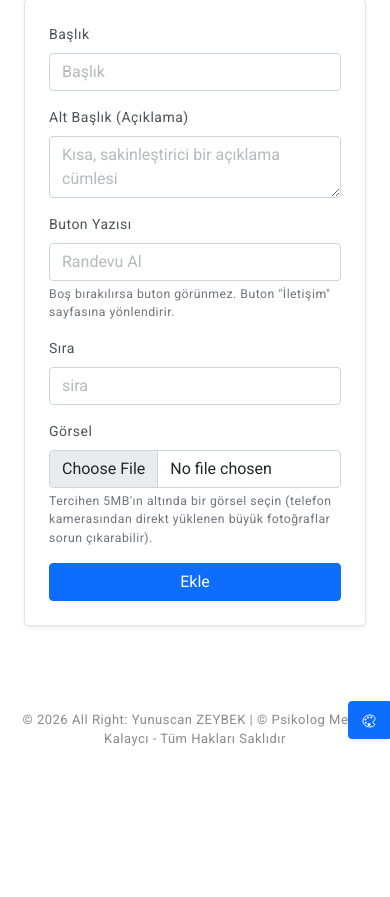
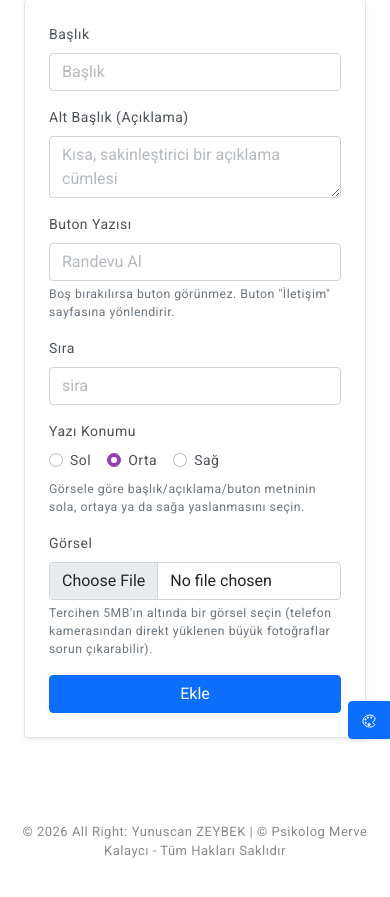
Before and after one commit to Fundatrgn/softwareplas, a Laravel app: page /admin/slider/add in a window 390 px wide. Shown: the part 90-987 px from the top of the page. Run offline with Laravel 10, Linux system fonts and the light colour scheme; a user stored in the database is signed in; data comes from the database, SQL or seed files in the repository; settings files or empty folders that the repository lacks are supplied; some libraries are stand-ins or nearby versions.

Commit message:
Anasayfa slider'ında metin konumu (sol/orta/sağ) seçilebilir yap
- slider tablosuna text_position kolonu eklendi (varsayılan: orta)
- Admin panelinde her slayt için "Yazı Konumu" seçimi (Sol/Orta/Sağ)
- Anasayfadaki başlık/açıklama/buton artık seçilen konuma göre
  hizalanıyor; tam kenara yapışmaması için görsel "nefes payı"
  (gutter) eklendi — soldaki dikey Instagram/Facebook linklerini de
  temizleyecek şekilde ayarlandı
- Dar ekranlarda (mobil) okunabilirlik için sol/sağ hizalama otomatik
  olarak ortalamaya döner

Co-Authored-By: Claude Sonnet 5 <noreply@anthropic.com>
Claude-Session: https://claude.ai/code/session_011FUSRXEhBPJCrDCfSDLBZH

```diff
--- a/app/Http/Controllers/dashboard/SliderController.php
+++ b/app/Http/Controllers/dashboard/SliderController.php
@@ -47,6 +47,9 @@ class SliderController extends Controller
             $item->subtitle = $request->subtitle;
             $item->btn_text = $request->btn_text;
             $item->sira = $request->sira;
+            $item->text_position = in_array($request->text_position, ['sol', 'orta', 'sag'], true)
+                ? $request->text_position
+                : 'orta';
             // Şablondan kalma, admin formunda hiç gösterilmeyen eski alanlar.
             // Veritabanında boş bırakılamaz olduğu için burada güvenli
             // varsayılan (boş metin) atanıyor.
--- a/resources/views/dashboard/slider/add.blade.php
+++ b/resources/views/dashboard/slider/add.blade.php
@@ -48,6 +48,26 @@
                                     <input type="number" class="form-control" id="bsValidation10" name="sira"
                                         placeholder="sira" required value="{{ $data->sira ?? '' }}">
                                 </div>
+
+                                <div class="col-md-12">
+                                    <label class="form-label">Yazı Konumu</label>
+                                    <div class="d-flex gap-3">
+                                        @php $secilen = old('text_position', $data->text_position ?? 'orta'); @endphp
+                                        <div class="form-check">
+                                            <input class="form-check-input" type="radio" name="text_position" id="text_position_sol" value="sol" {{ $secilen == 'sol' ? 'checked' : '' }}>
+                                            <label class="form-check-label" for="text_position_sol">Sol</label>
+                                        </div>
+                                        <div class="form-check">
+                                            <input class="form-check-input" type="radio" name="text_position" id="text_position_orta" value="orta" {{ $secilen == 'orta' ? 'checked' : '' }}>
+                                            <label class="form-check-label" for="text_position_orta">Orta</label>
+                                        </div>
+                                        <div class="form-check">
+                                            <input class="form-check-input" type="radio" name="text_position" id="text_position_sag" value="sag" {{ $secilen == 'sag' ? 'checked' : '' }}>
+                                            <label class="form-check-label" for="text_position_sag">Sağ</label>
+                                        </div>
+                                    </div>
+                                    <div class="form-text">Görsele göre başlık/açıklama/buton metninin sola, ortaya ya da sağa yaslanmasını seçin.</div>
+                                </div>
                                 @isset($data)
                                     @if ($data->image)
                                         <div class="col-md-12">
--- a/resources/views/general/home.blade.php
+++ b/resources/views/general/home.blade.php
@@ -15,7 +15,7 @@
             <div class="ori-slider-wrap-1">
                 @foreach ($data['slider'] as $item)
                     <div class="ori-slider-content-1 position-relative">
-                        <div class="ori-slider-text text-center  text-uppercase">
+                        <div class="ori-slider-text ori-slider-align-{{ $item['text_position'] ?? 'orta' }} text-uppercase">
 							<h1>
                             <?php
                                 // Kelimeler her sayfa yenilendiğinde/slayt değiştiğinde
@@ -44,7 +44,7 @@
                             ?>
                         </h1>
                             @if(!empty($item['subtitle']))
-                            <p class="ori-slider-subtitle" style="text-transform:none; max-width:640px; margin:20px auto 0; font-size:18px; color: var(--body-color);">{{ $item['subtitle'] }}</p>
+                            <p class="ori-slider-subtitle" style="text-transform:none; max-width:640px; font-size:18px; color: var(--body-color);">{{ $item['subtitle'] }}</p>
                             @endif
                             <div class="slider-play-btn">
                                 @if(!empty($item['btn_text']))
```
Also changed, not shown: public/theme/assets/css/psikolog-theme.css (+58 -0 lines), database/migrations/2026_09_16_230000_add_text_position_to_slider_table.php (added).
